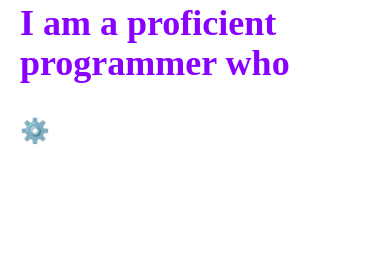
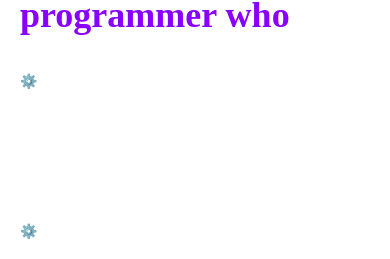
Before and after one commit to pama-arniel/portfolio, a Vue app: page / in a window 390 px wide. Shown: the part 1309-1568 px from the top of the page. Built offline with nearby package versions, Linux system fonts and the light colour scheme; what particles.vue would draw is missing.

Commit message:
Minor UI fixes in deployed app

```diff
--- a/src/App.vue
+++ b/src/App.vue
@@ -60,7 +60,7 @@ canvas {
   position: fixed;
   width: 100%;
   height: 100%;
-  z-index: -1;
+  z-index: 0;
 }
 
 #app {
--- a/src/components/About.vue
+++ b/src/components/About.vue
@@ -15,7 +15,7 @@
                   class="leading-relaxed mb-6 content-start"
                   >
                   <div class="float-left">
-                     <span class="text-2xl">⚙️ </span>
+                     <span class="sm:text-2xl text-sm">⚙️ </span>
                   </div>
                   <div>
                      <span class="font-bold text-white my-6 pl-2 align-middle flex">
--- a/src/components/Experience.vue
+++ b/src/components/Experience.vue
@@ -23,7 +23,7 @@
                   class="leading-relaxed mb-6 content-start"
                   >
                   <div class="float-left">
-                     <span class="text-2xl">⚙️</span>
+                     <span class="sm:text-2xl text-sm">⚙️</span>
                   </div>
                   <div>
                      <span class="text-white my-6 pl-2 align-middle flex">
--- a/src/components/Hero.vue
+++ b/src/components/Hero.vue
@@ -1,6 +1,6 @@
 <template>
 <section id="hero-section" class="text-gray-600 body-font">
-  <div class="container mx-auto flex pt-28 pb-24 items-center justify-center flex-col">
+  <div class="container mx-auto flex pt-16 sm:pt-28 pb-24 items-center justify-center flex-col">
     <img alt="Jose Arniel Pama - Graduation Photo" src="@/assets/profile.jpg"
       class="mb-10 object-cover rounded-full h-32 w-32"/>
 
```
